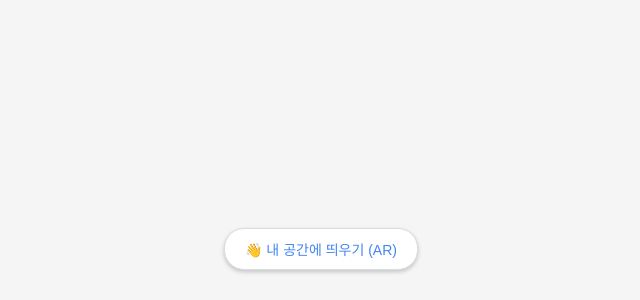
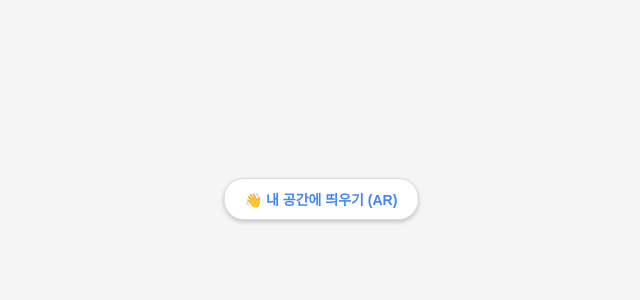
Before and after one commit to hanswhale/memilar, a plain HTML site: page index.html in a window 1280 px wide. Shown: the part 500-800 px from the top of the page, without its empty margins (319-959 px from the left). Drawn offline with Linux system fonts and the light colour scheme; some packages are replaced by stand-ins of ours; a script that the page names is missing.

Commit message:
Update index.html

```diff
--- a/index.html
+++ b/index.html
@@ -6,14 +6,15 @@
     <title>PawPle Land AR Experience</title>
     <script type="module" src="https://ajax.googleapis.com/ajax/libs/model-viewer/3.4.0/model-viewer.min.js"></script>
     <style>
-        /* 1. 화면 꽉 채우기 */
+        /* 1. 화면 설정 */
         body { margin: 0; padding: 0; width: 100vw; height: 100vh; background-color: #f5f5f5; }
         model-viewer { width: 100%; height: 100%; }
 
-        /* 2. AR 버튼 예쁘게 꾸미기 (버튼 안 뜨는 문제 해결) */
+        /* 2. AR 버튼 위치 수정 (가장 중요!) */
         #ar-button {
             position: absolute;
-            bottom: 30px;
+            /* 기존 30px -> 80px로 수정: 휴대폰 하단 바와 겹치지 않게 위로 올림 */
+            bottom: 80px;
             left: 50%;
             transform: translateX(-50%);
             background-color: white;
@@ -22,15 +23,14 @@
             padding: 10px 20px;
             font-family: sans-serif;
             font-size: 14px;
-            font-weight: 500;
-            color: #4285f4; /* 구글 블루 컬러 */
+            font-weight: 700; /* 글씨 더 진하게 */
+            color: #4285f4;
             box-shadow: 0 2px 4px rgba(0,0,0,0.2);
             display: flex;
             align-items: center;
             cursor: pointer;
             z-index: 1000;
         }
-        #ar-button:active { background-color: #e8eaed; }
     </style>
 </head>
 <body>
@@ -39,12 +39,14 @@
         src="memilar.glb"
         ar
         ar-modes="webxr scene-viewer quick-look"
-        camera-controls
+
+        /* ⭐ 이동 관련 수정 ⭐ */
+        ar-placement="floor"  ar-scale="auto"       touch-action="pan-y"  camera-controls
         auto-rotate
         shadow-intensity="1"
         shadow-softness="1"
 
-        /* ⭐ 핵심: 조명과 톤 매핑 설정 ⭐ */
+        /* ⭐ 고화질 유지 ⭐ */
         environment-image="neutral.hdr"
         skybox-image="neutral.hdr"
         tone-mapping="neutral"
```
